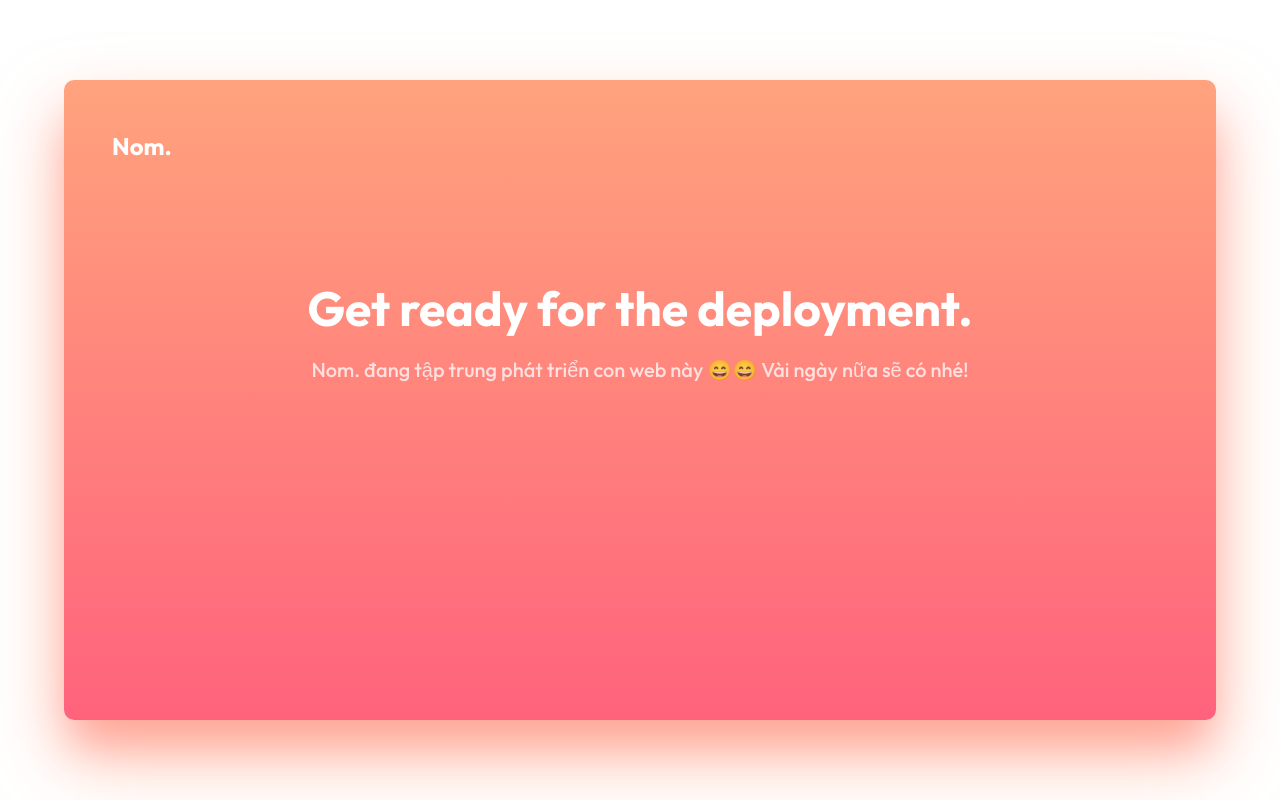
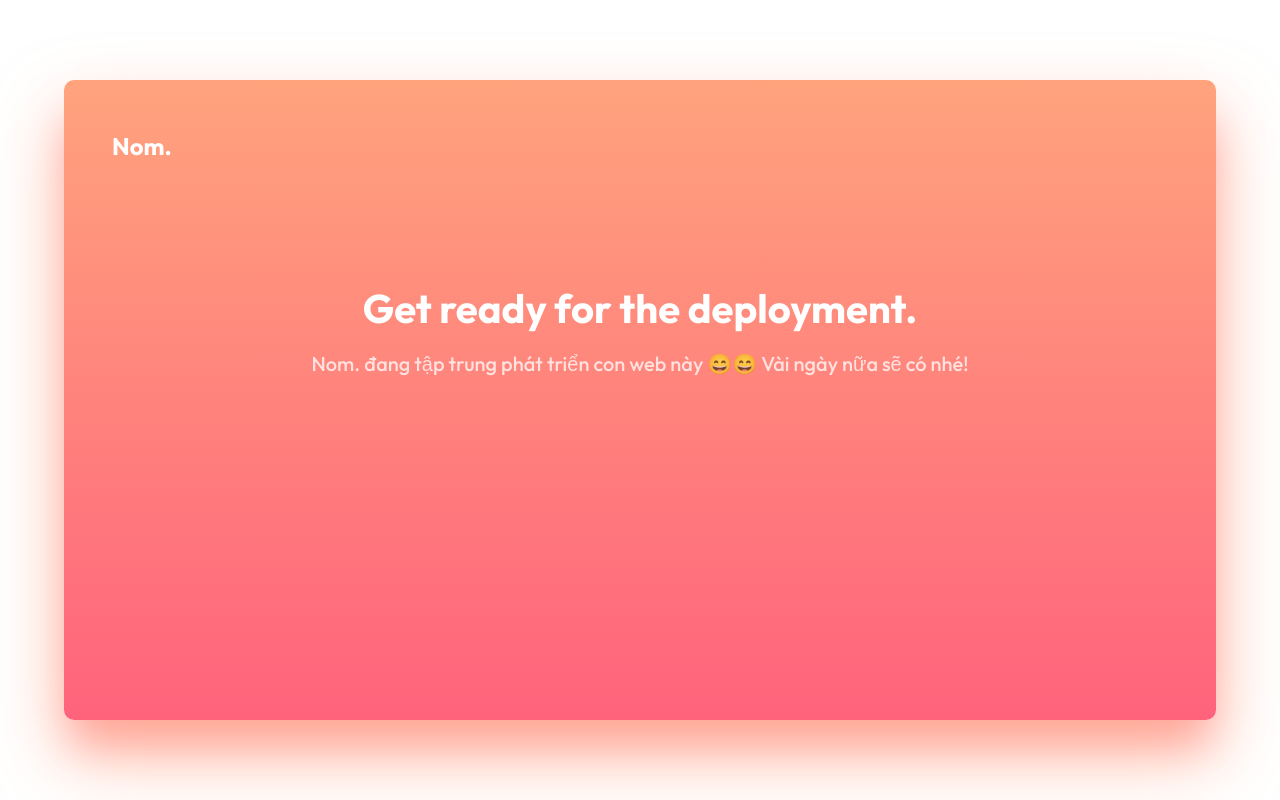
Before and after one commit to hggnomm/memories-of-nam, a React (Vite) app: page / in a window 1280 px wide. Built offline with nearby package versions, Linux system fonts and the light colour scheme; no server answers.

Commit message:
change font size

```diff
--- a/src/components/ComingSoon/ComingSoon.css
+++ b/src/components/ComingSoon/ComingSoon.css
@@ -76,7 +76,7 @@
 
   .content .title-holder h1 {
     font-weight: bold;
-    font-size: 48px;
+    font-size: 40px;
     margin-bottom: 12px;
   }
 
```
